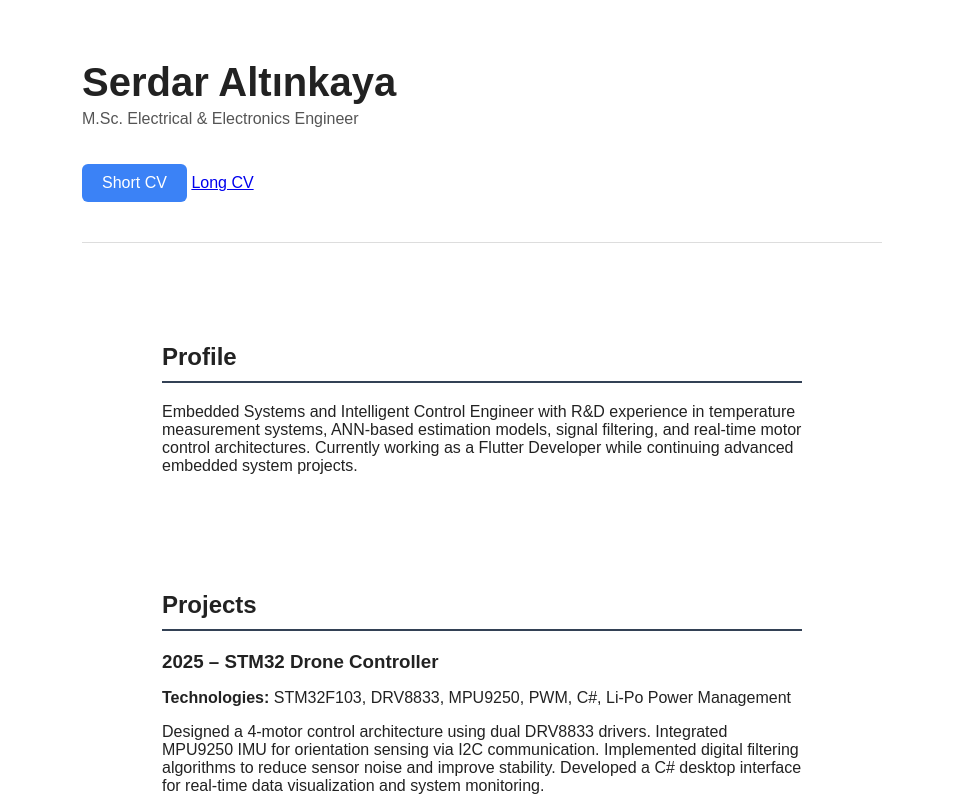
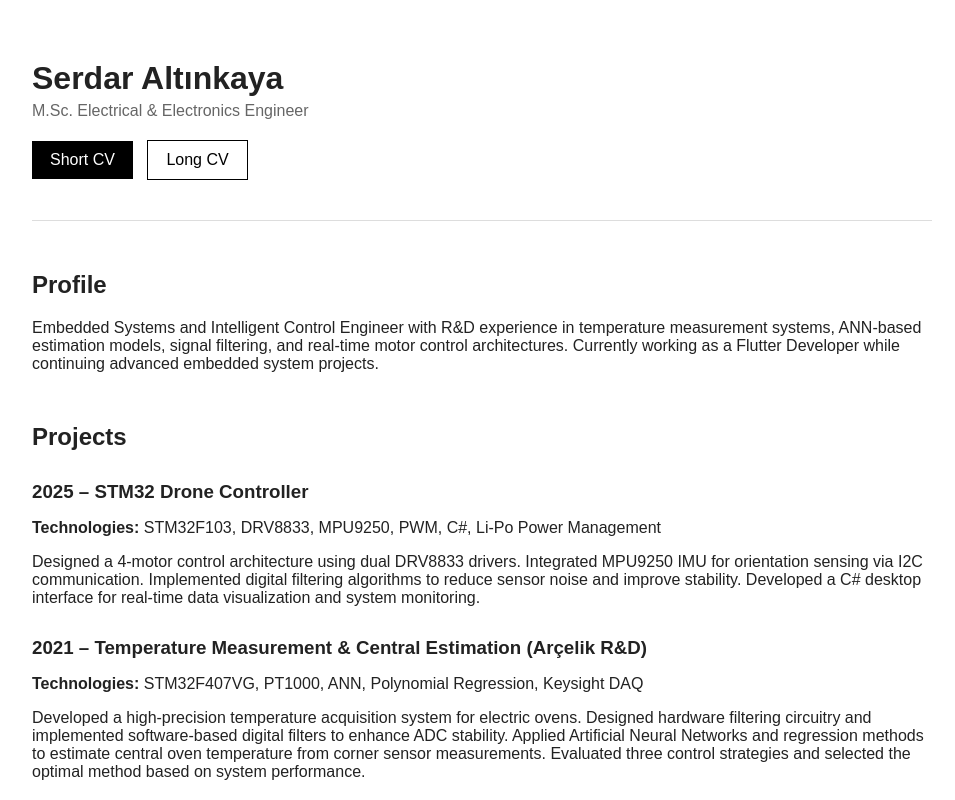
Before and after one commit to serdar483/serdar483.github.io, a plain HTML site: page index.html in a window 1280 px wide. Shown: the top 800 px of the page, without its empty margins (158-1113 px from the left). Drawn offline with Linux system fonts and the light colour scheme.

Commit message:
Update style.css

```diff
--- a/style.css
+++ b/style.css
@@ -5,79 +5,32 @@
     margin: 0;
 }
 
-
 .container {
-    max-width: 800px;
+    max-width: 900px;
     margin: 60px auto;
     padding: 0 20px;
 }
 
-header {
-    text-align: center;
-    padding: 60px 20px;
-    background: linear-gradient(135deg, #1e293b, #0f172a);
-}
-
 h1 {
-    font-size: 2.5em;
     margin-bottom: 5px;
 }
 
 .title {
-    color: #555;
+    color: #666;
     margin-top: 0;
 }
 
 h2 {
-    border-bottom: 2px solid #334155;
-    padding-bottom: 10px;
-    margin-bottom: 20px;
+    margin-top: 50px;
 }
 
 h3 {
     margin-bottom: 5px;
-}
-
-section {
-    padding: 40px 10%;
-}
-
-.card {
-    background-color: #1e293b;
-    padding: 20px;
-    margin-bottom: 20px;
-    border-radius: 10px;
-    transition: 0.3s;
-}
-
-.card:hover {
-    transform: translateY(-5px);
-    background-color: #334155;
+    margin-top: 30px;
 }
 
 ul {
-    list-style-type: square;
     padding-left: 20px;
-}
-
-.btn {
-    display: inline-block;
-    margin-top: 20px;
-    padding: 10px 20px;
-    background-color: #3b82f6;
-    color: white;
-    text-decoration: none;
-    border-radius: 6px;
-}
-
-.btn:hover {
-    background-color: #2563eb;
-}
-
-footer {
-    text-align: center;
-    padding: 30px;
-    background-color: #1e293b;
 }
 
 hr {
@@ -85,3 +38,24 @@
     border: none;
     border-top: 1px solid #ddd;
 }
+
+.cv-buttons {
+    margin-top: 20px;
+}
+
+.btn {
+    display: inline-block;
+    padding: 10px 18px;
+    background: #000;
+    color: #fff;
+    text-decoration: none;
+    margin-right: 10px;
+}
+
+.btn-outline {
+    display: inline-block;
+    padding: 10px 18px;
+    border: 1px solid #000;
+    color: #000;
+    text-decoration: none;
+}
```
